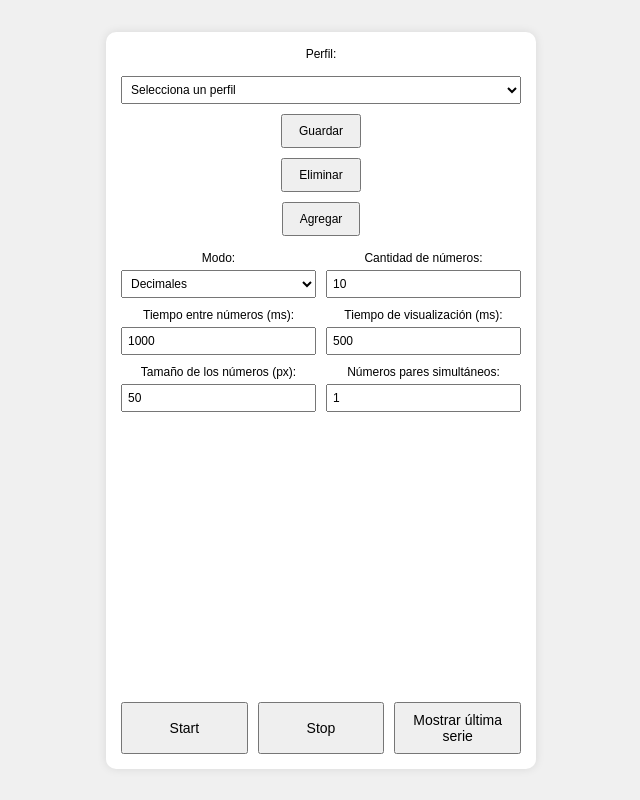
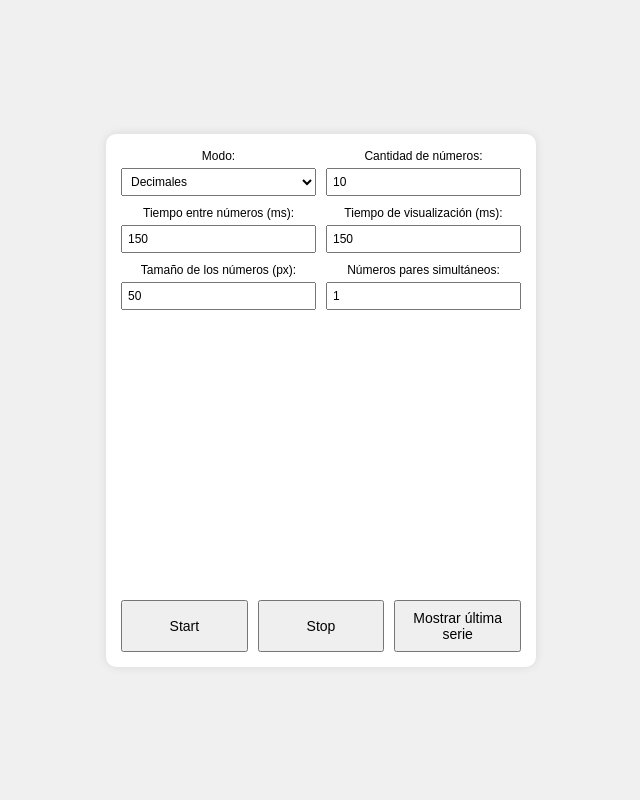
Before and after one commit to SpeedQuark/Spdpres, a plain HTML site: page index.html in a window 1280 px wide. Shown: the whole page, without its empty margins (319-959 px from the left). Drawn offline with Linux system fonts and the light colour scheme.

Commit message:
Update index.html

```diff
--- a/index.html
+++ b/index.html
@@ -8,19 +8,6 @@
 </head>
 <body>
     <div class="container">
-        <!-- Sección de perfiles -->
-        <div class="profile-controls">
-            <div class="control-group">
-                <label for="profileSelect">Perfil:</label>
-                <select id="profileSelect">
-                    <option value="">Selecciona un perfil</option>
-                </select>
-                <button id="saveProfile">Guardar</button>
-                <button id="deleteProfile">Eliminar</button>
-                <button id="addProfile">Agregar</button>
-            </div>
-        </div>
-
         <!-- Controles principales -->
         <div class="controls">
             <div class="control-group">
@@ -37,11 +24,11 @@
             </div>
             <div class="control-group">
                 <label for="delay">Tiempo entre números (ms):</label>
-                <input type="number" id="delay" min="0" value="1000">
+                <input type="number" id="delay" min="0" value="150">
             </div>
             <div class="control-group">
                 <label for="displayTime">Tiempo de visualización (ms):</label>
-                <input type="number" id="displayTime" min="0" value="500">
+                <input type="number" id="displayTime" min="0" value="150">
             </div>
             <div class="control-group">
                 <label for="size">Tamaño de los números (px):</label>
```
